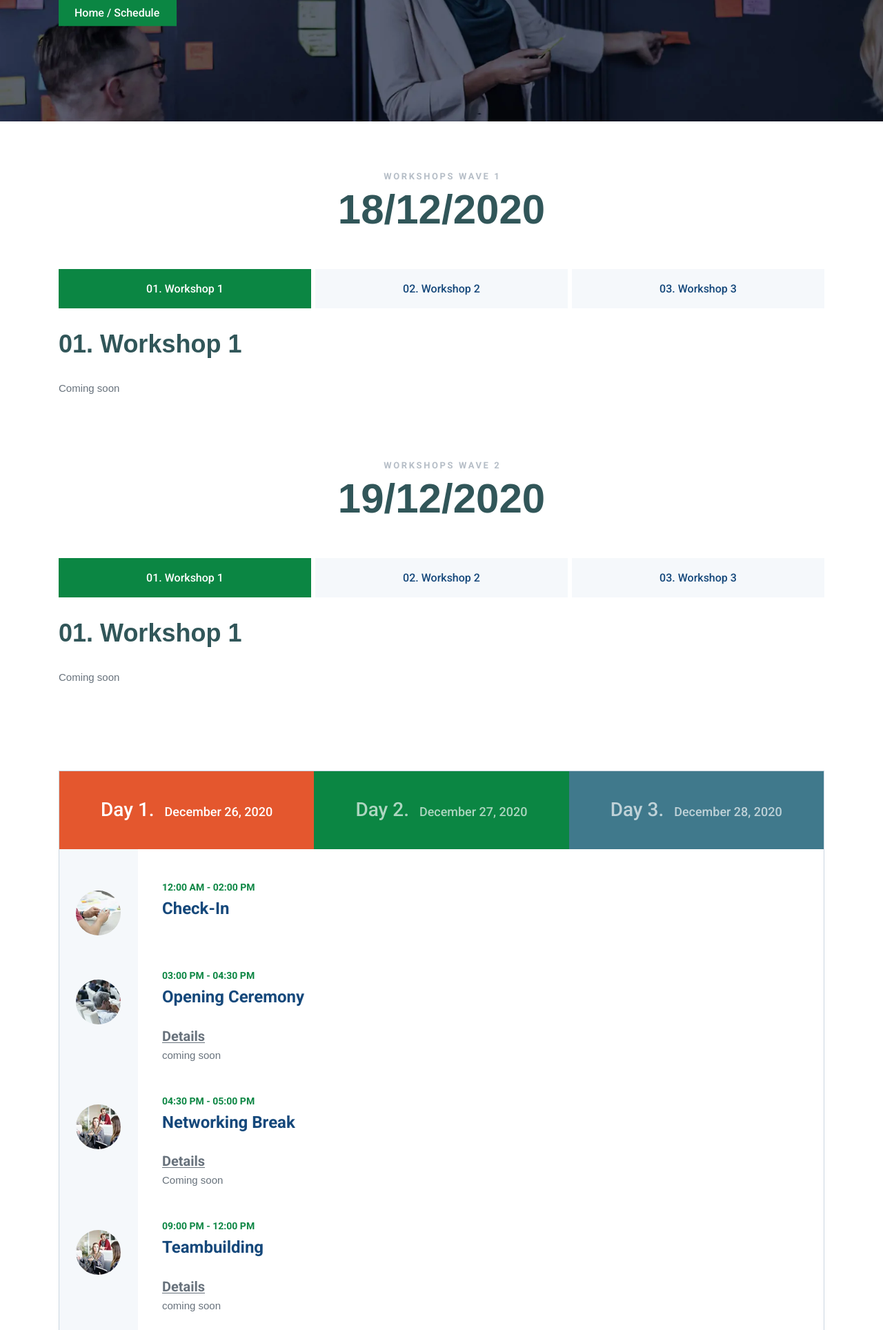
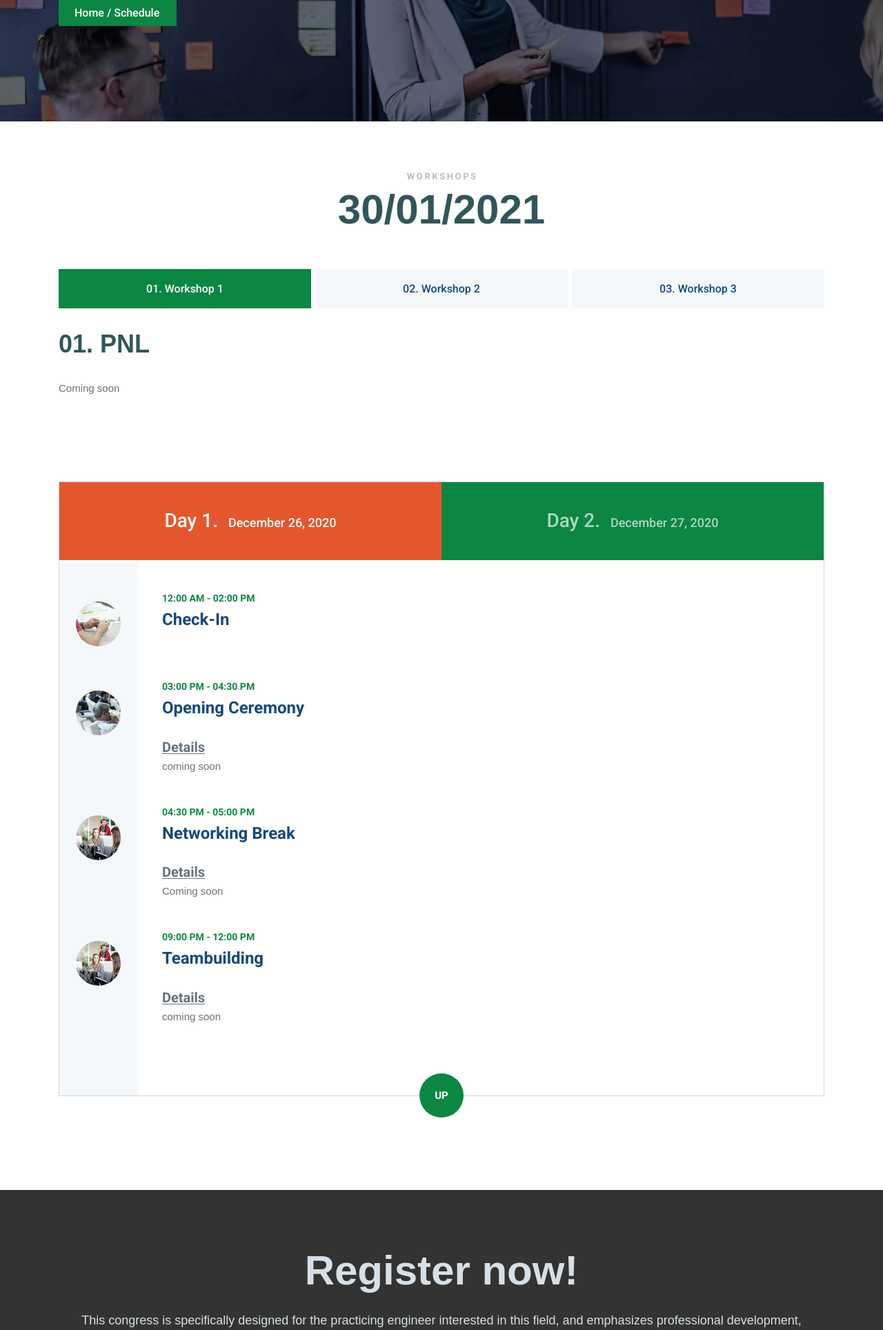
Before and after one commit to Rayen023/IASAM, a PHP site: page /program in a window 1280 px wide. Shown: the part 335-2263 px from the top of the page at 69% size. Run offline with PHP 8.4, Linux system fonts and the light colour scheme.

Commit message:
new program + sponsors

```diff
--- a/program.php
+++ b/program.php
@@ -72,9 +72,9 @@
 							<div class="tab active d-flex flex-row align-items-center justify-content-center">
 								<div>Day 2. <span>December 27, 2020</span></div>
 							</div>
-							<div class="tab active d-flex flex-row align-items-center justify-content-center">
+							<!-- <div class="tab active d-flex flex-row align-items-center justify-content-center">
 								<div>Day 3. <span>December 28, 2020</span></div>
-							</div>
+							</div> -->
 
 						</div>
 
--- a/styles/main_styles.css
+++ b/styles/main_styles.css
@@ -460,14 +460,14 @@
 *********************************/
 
 .logos {
-  background: #f5f8fb;
+  background: #ffffff;
   padding-bottom: 87px;
 }
 .logos_text {
   margin-top: 38px;
 }
 .logos_slider_container {
-  margin-top: 54px;
+  margin-top: 4px;
 }
 .logos_slider .slide {
   display: -webkit-box;
@@ -478,7 +478,7 @@
   flex-direction: column;
   justify-content: center;
   align-items: center;
-  height: 76px;
+  height: 246px;
 }
 .owl-carousel.logos_slider .owl-item img {
   width: auto;
--- a/styles/schedule.css
+++ b/styles/schedule.css
@@ -116,7 +116,7 @@
   content: "";
 }
 .tab {
-  width: 33.33%;
+  width: 50%;
   height: 113px;
   font-size: 28px;
   font-weight: 500;
--- a/workshops.php
+++ b/workshops.php
@@ -4,9 +4,9 @@
                 <div class="row">
                     <div class="col">
                         <div class="section_title_container text-center">
-                            <div class="section_subtitle">Workshops wave 1</div>
+                            <div class="section_subtitle">Workshops</div>
                             <div class="section_title">
-                                <h1>18/12/2020</h1>
+                                <h1>30/01/2021</h1>
                             </div>
                         </div>
                         <div class="wtabs_container">
@@ -23,7 +23,7 @@
                                         <div class="col-lg-7">
                                             <div class="wtab_panel_content">
                                                 <div class="wtab_title">
-                                                    <h3>01. Workshop 1</h3>
+                                                    <h3>01. PNL</h3>
                                                 </div>
                                                 <div class="wtab_text">
                                                     <p>Coming soon</p>
@@ -40,7 +40,7 @@
                                         <div class="col-lg-6">
                                             <div class="wtab_panel_content">
                                                 <div class="wtab_title">
-                                                    <h3>02. Workshop 2</h3>
+                                                    <h3>02. IIOT</h3>
                                                 </div>
                                                 <div class="wtab_text">
                                                     <p>Coming soon</p>
@@ -57,7 +57,7 @@
                                         <div class="col-lg-7">
                                             <div class="wtab_panel_content">
                                                 <div class="wtab_title">
-                                                    <h3>03. Workshop 3</h3>
+                                                    <h3>03. BMC</h3>
                                                 </div>
                                                 <div class="wtab_text">
                                                     <p>Coming soon</p>
@@ -94,99 +94,5 @@
                 </div>
             </div>
         </div>
-        <div class="wtabs_section">
-            <div class="container">
-                <div class="row">
-                    <div class="col">
-                        <div class="section_title_container text-center">
-                            <div class="section_subtitle">Workshops wave 2</div>
-                            <div class="section_title">
-                                <h1>19/12/2020</h1>
-                            </div>
-                        </div>
-                        <div class="wtabs_container">
-                            <div class="wtabs d-flex flex-row align-items-center justify-content-start flex-wrap">
-                                <div class="wtab active">01. Workshop 1</div>
-                                <div class="wtab">02. Workshop 2</div>
-                                <div class="wtab">03. Workshop 3</div>
-                                <!-- <div class="wtab">04. Workshop 4</div> -->
-
-                            </div>
-                            <div class="wtab_panels">
-                                <div class="wtab_panel active">
-                                    <div class="row">
-                                        <div class="col-lg-7">
-                                            <div class="wtab_panel_content">
-                                                <div class="wtab_title">
-                                                    <h3>01. Workshop 1</h3>
-                                                </div>
-                                                <div class="wtab_text">
-                                                    <p>Coming soon</p>
-                                                </div>
-                                            </div>
-                                        </div>
-                                        <div class="col-lg-5 wtab_col">
-                                            <div class="wtab_panel_image"><img src="" alt=""></div>
-                                        </div>
-                                    </div>
-                                </div>
-                                <div class="wtab_panel">
-                                    <div class="row">
-                                        <div class="col-lg-6">
-                                            <div class="wtab_panel_content">
-                                                <div class="wtab_title">
-                                                    <h3>02. Workshop 2</h3>
-                                                </div>
-                                                <div class="wtab_text">
-                                                    <p>Coming soon</p>
-                                                </div>
-                                            </div>
-                                        </div>
-                                        <div class="col-lg-6 wtab_col">
-                                            <div class="wtab_panel_image"><img src="" alt=""></div>
-                                        </div>
-                                    </div>
-                                </div>
-                                <div class="wtab_panel">
-                                    <div class="row">
-                                        <div class="col-lg-7">
-                                            <div class="wtab_panel_content">
-                                                <div class="wtab_title">
-                                                    <h3>03. Workshop 3</h3>
-                                                </div>
-                                                <div class="wtab_text">
-                                                    <p>Coming soon</p>
-                                                </div>
-                                            </div>
-                                        </div>
-                                        <div class="col-lg-5 wtab_col">
-                                            <div class="wtab_panel_image"><img src="" alt=""></div>
-                                        </div>
-                                    </div>
-                                </div>
-                                <!-- <div class="wtab_panel">
-
-                                    <div class="row">
-                                        <div class="col-lg-7">
-                                            <div class="wtab_panel_content">
-                                                <div class="wtab_title">
-                                                    <h3>04. Workshop 4</h3>
-                                                </div>
-                                                <div class="wtab_text">
-                                                    <p>Coming soon</p>
-                                                </div>
-                                            </div>
-                                        </div>
-                                        <div class="col-lg-5 wtab_col">
-                                            <div class="wtab_panel_image"><img src="" alt=""></div>
-                                        </div>
-                                    </div>
-                                </div> -->
-
-                            </div>
-                        </div>
-                    </div>
-                </div>
-            </div>
         </div>
         <?php ?>
```
Also changed, not shown: index.php (+4 -7 lines), images/logo_1.webp, images/logo_2.webp, images/logo_3.webp, images/logo_4.webp.
